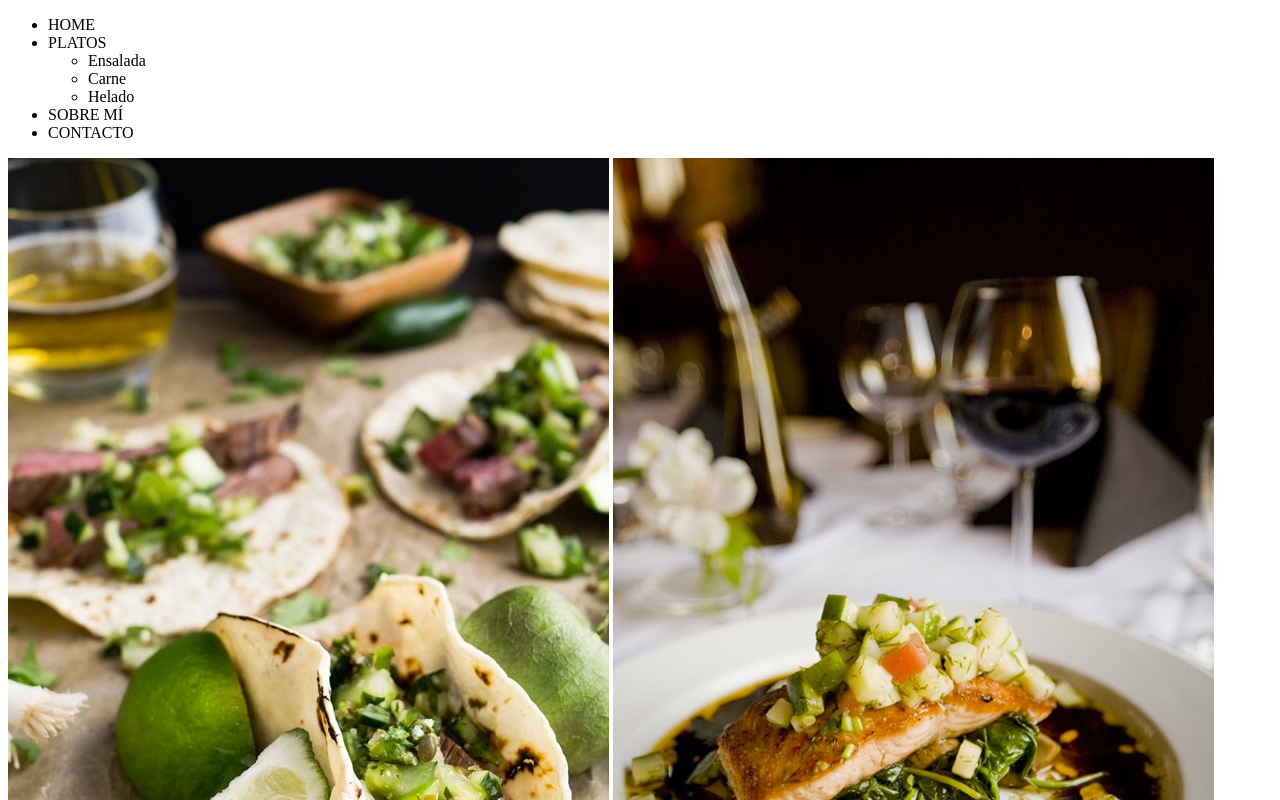
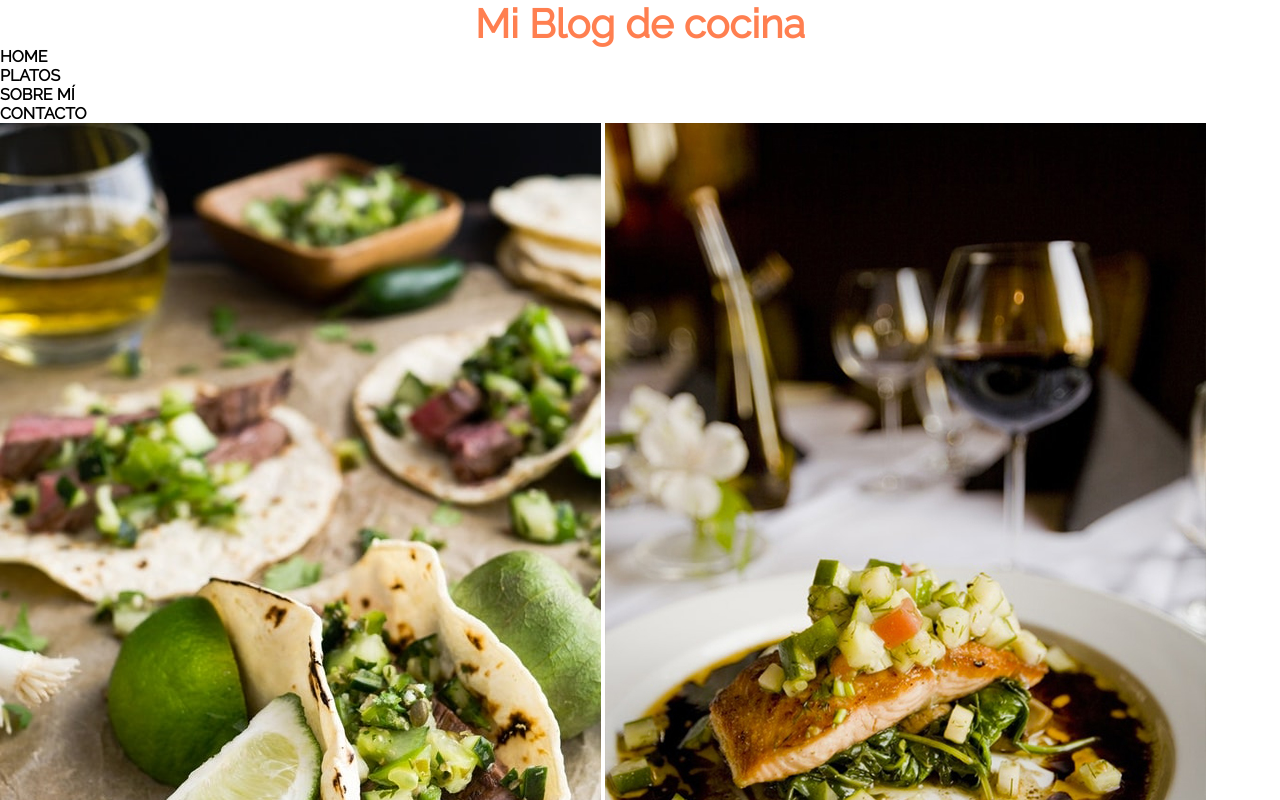
Before and after one commit to Marimariana/Blog-de-cocina, a plain HTML site: page index.html in a window 1280 px wide. Shown: the top 800 px of the page. Drawn offline with Linux system fonts and the light colour scheme.

Commit message:
avances en html y css

```diff
--- a/index.html
+++ b/index.html
@@ -4,14 +4,17 @@
         <meta charset="UTF-8">
         <meta name="viewport" content="width=device-width, initial-scale=1.0">
         <meta http-equiv="X-UA-Compatible" content="ie=edge">
+        <link type="text/css" rel="stylesheet" href="styles/styles.css">
+        <link href="https://fonts.googleapis.com/css?family=Open+Sans|Raleway" rel="stylesheet">
         <title>Mi Blog de cocina</title>
     </head>
     <body>
+        <h1>Mi Blog de cocina</h1>
         <nav>
             <ul>
                 <li>HOME</li>
                 <li>PLATOS</li>
-                    <ul>
+                    <ul class="hide">
                         <li>Ensalada</li>
                         <li>Carne</li>
                         <li>Helado</li>
@@ -40,5 +43,12 @@
                 <div class="boton-pastilla"> EXÓTICOS </div>
             </div>
         </div>
+        <div>
+            <iframe src="" frameborder="0"></iframe>
+            <p>Pie de foto</p>
+        </div>
+        <aside>
+
+        </aside>
     </body>
     </html>
--- a/styles/styles.css
+++ b/styles/styles.css
@@ -0,0 +1,49 @@
+html, body, div, span, applet, object, iframe,
+h1, h2, h3, h4, h5, h6, p, blockquote, pre,
+a, abbr, acronym, address, big, cite, code,
+del, dfn, em, img, ins, kbd, q, s, samp,
+small, strike, strong, sub, sup, tt, var,
+b, u, i, center,
+dl, dt, dd, ol, ul, li,
+fieldset, form, label, legend,
+table, caption, tbody, tfoot, thead, tr, th, td,
+article, aside, canvas, details, embed,
+figure, figcaption, footer, header, hgroup,
+menu, nav, output, ruby, section, summary,
+time, mark, audio, video {
+	margin: 0;
+	padding: 0;
+	border: 0;
+	font-size: 100%;
+	font: inherit;
+  vertical-align: baseline;
+  list-style: none;
+  text-decoration: none
+}
+
+/* font-family: 'Raleway', sans-serif;
+font-family: 'Open Sans', sans-serif; */
+nav{
+    font-family: Raleway;
+    font-weight: bold;
+}
+.hide{
+    display: none;
+}
+h1{
+    font-family: Raleway;
+    font-size: 40px;
+    font-weight: bolder;
+    color: coral;
+    text-align: center;
+}
+nav ul{
+    display: inline;
+    align-content: center;
+    margin: 0 auto;
+}
+.nav li {
+   display: inline;
+   font-size: 20px;
+   padding: 20px;
+}
```
